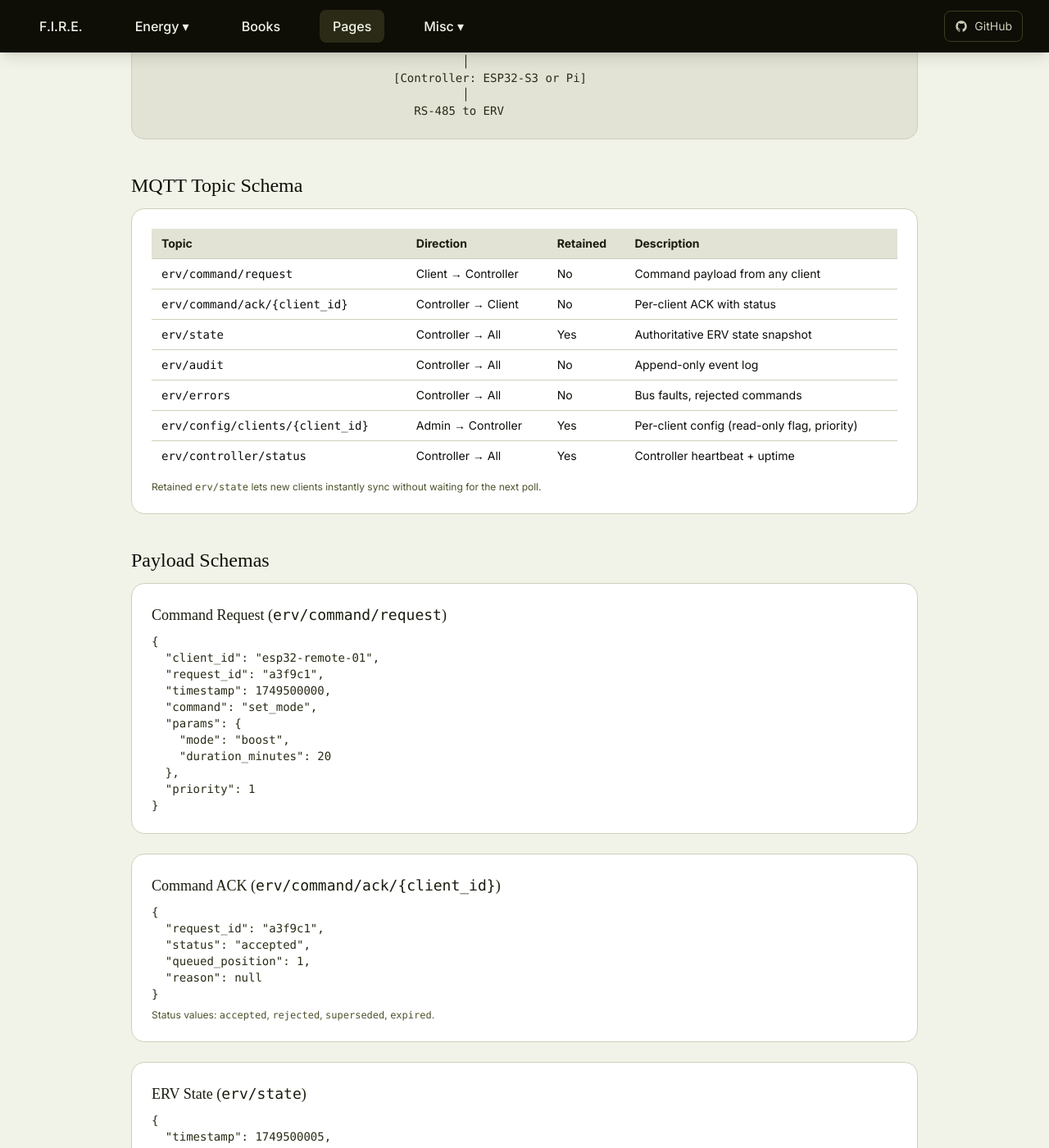
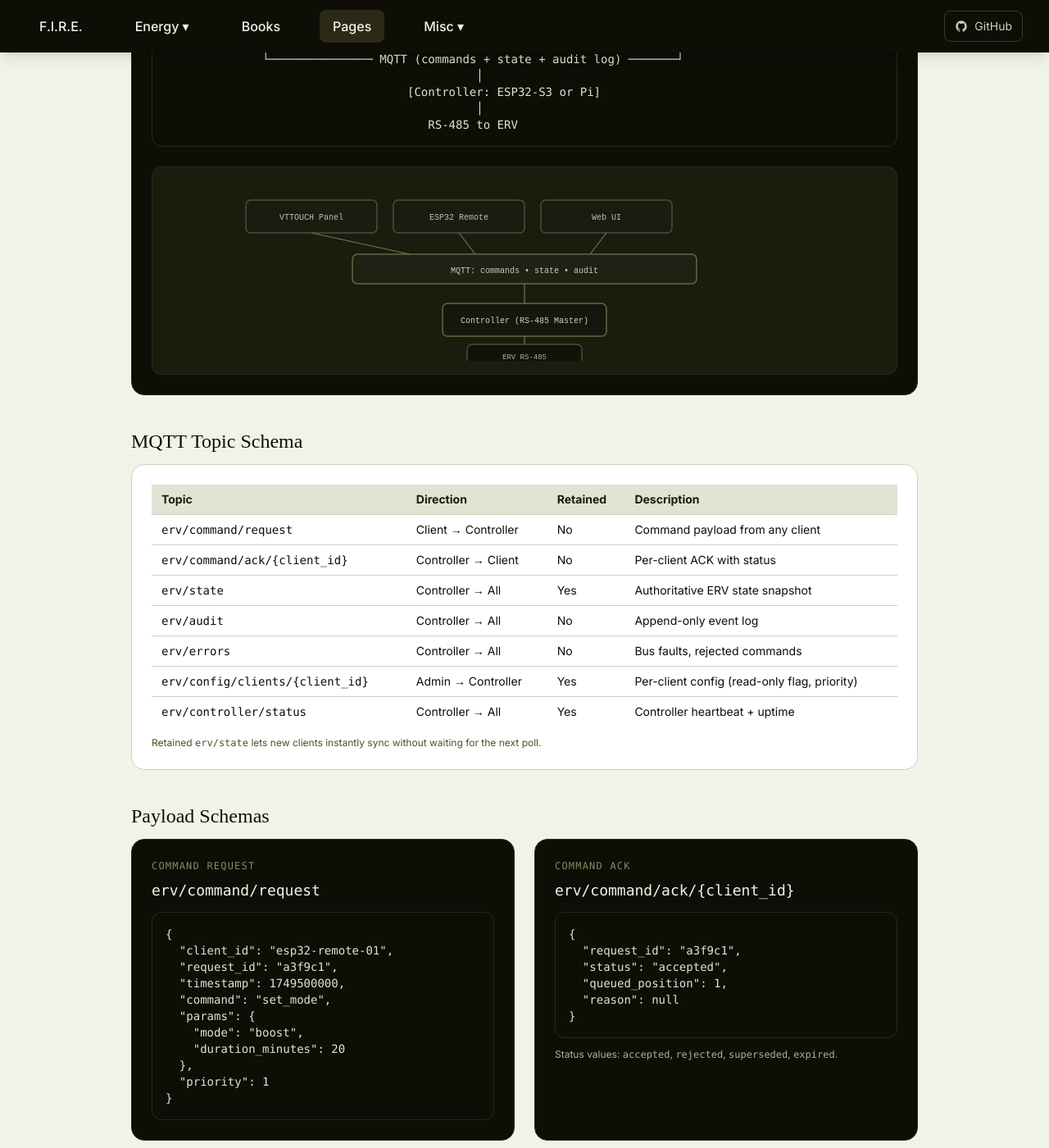
Before and after one commit to techmore/techmore.github.io, a Jekyll site: the page built from pages/erv-multi-controller-draft.html, in a window 1280 px wide and 1400 px high, scrolled down 852 px. Shown: the whole window at 82% size. Built offline with Jekyll 4.4.1, drawn with Linux system fonts in a browser that asks for light colours; nearby versions of some CDN libraries; some web fonts are replaced; some of the changed text lies outside the part shown.

Commit message:
Style ERV draft with dark cards and diagram

```diff
--- a/pages/erv-multi-controller-draft.html
+++ b/pages/erv-multi-controller-draft.html
@@ -37,15 +37,44 @@ title: ERV Multi-Controller Draft - Techmore
         </div>
       </div>
 
-      <div class="mt-10 bg-olive-100 rounded-2xl border border-olive-200 p-6">
-        <h2 class="text-2xl text-olive-950 mb-3">High-Level Architecture</h2>
-        <pre class="text-sm text-olive-800 font-mono whitespace-pre-wrap">[Client A: VTTOUCH Panel]      [Client B: ESP32-S3 Buttons]     [Client C: Web UI]
+      <div class="mt-10 bg-olive-950 rounded-2xl border border-olive-800 p-6">
+        <h2 class="text-2xl text-olive-50 mb-3">High-Level Architecture</h2>
+        <div class="bg-olive-900/70 rounded-xl border border-olive-800 p-4 mb-6">
+          <pre class="text-sm text-olive-100 font-mono whitespace-pre-wrap">[Client A: VTTOUCH Panel]      [Client B: ESP32-S3 Buttons]     [Client C: Web UI]
               │                            │                             │
               └─────────────── MQTT (commands + state + audit log) ───────┘
                                              │
                                    [Controller: ESP32-S3 or Pi]
                                              │
                                       RS-485 to ERV</pre>
+        </div>
+        <div class="bg-olive-900 rounded-xl border border-olive-800 p-4 overflow-x-auto">
+          <svg viewBox="0 0 720 220" width="100%" style="display:block;max-width:720px;margin:0 auto;">
+            <rect x="20" y="24" width="160" height="40" rx="6" fill="oklch(22% 0.02 110)" stroke="oklch(42% 0.04 110)" stroke-width="1.5"/>
+            <text x="100" y="48" fill="oklch(80% 0.03 110)" font-size="10" text-anchor="middle" font-family="monospace">VTTOUCH Panel</text>
+
+            <rect x="200" y="24" width="160" height="40" rx="6" fill="oklch(22% 0.02 110)" stroke="oklch(42% 0.04 110)" stroke-width="1.5"/>
+            <text x="280" y="48" fill="oklch(80% 0.03 110)" font-size="10" text-anchor="middle" font-family="monospace">ESP32 Remote</text>
+
+            <rect x="380" y="24" width="160" height="40" rx="6" fill="oklch(22% 0.02 110)" stroke="oklch(42% 0.04 110)" stroke-width="1.5"/>
+            <text x="460" y="48" fill="oklch(80% 0.03 110)" font-size="10" text-anchor="middle" font-family="monospace">Web UI</text>
+
+            <rect x="150" y="90" width="420" height="36" rx="6" fill="oklch(24% 0.02 110)" stroke="oklch(50% 0.05 110)" stroke-width="1.5"/>
+            <text x="360" y="113" fill="oklch(84% 0.03 110)" font-size="10" text-anchor="middle" font-family="monospace">MQTT: commands • state • audit</text>
+
+            <rect x="260" y="150" width="200" height="40" rx="6" fill="oklch(20% 0.02 110)" stroke="oklch(50% 0.05 110)" stroke-width="1.5"/>
+            <text x="360" y="174" fill="oklch(85% 0.03 110)" font-size="10" text-anchor="middle" font-family="monospace">Controller (RS-485 Master)</text>
+
+            <rect x="290" y="200" width="140" height="28" rx="6" fill="oklch(18% 0.02 110)" stroke="oklch(42% 0.04 110)" stroke-width="1.5"/>
+            <text x="360" y="218" fill="oklch(75% 0.03 110)" font-size="9" text-anchor="middle" font-family="monospace">ERV RS-485</text>
+
+            <line x1="100" y1="64" x2="220" y2="90" stroke="oklch(55% 0.04 110)" stroke-width="1.2"/>
+            <line x1="280" y1="64" x2="300" y2="90" stroke="oklch(55% 0.04 110)" stroke-width="1.2"/>
+            <line x1="460" y1="64" x2="440" y2="90" stroke="oklch(55% 0.04 110)" stroke-width="1.2"/>
+            <line x1="360" y1="126" x2="360" y2="150" stroke="oklch(55% 0.04 110)" stroke-width="1.2"/>
+            <line x1="360" y1="190" x2="360" y2="200" stroke="oklch(55% 0.04 110)" stroke-width="1.2"/>
+          </svg>
+        </div>
       </div>
 
       <div class="mt-10">
@@ -111,10 +140,11 @@ title: ERV Multi-Controller Draft - Techmore
 
       <div class="mt-10">
         <h2 class="text-2xl text-olive-950 mb-3">Payload Schemas</h2>
-        <div class="grid gap-6">
-          <div class="bg-white rounded-2xl border border-olive-200 p-6">
-            <h3 class="text-lg text-olive-900 mb-2">Command Request (<code>erv/command/request</code>)</h3>
-            <pre class="text-sm text-olive-800 font-mono whitespace-pre-wrap">{
+        <div class="grid gap-6 lg:grid-cols-2">
+          <div class="bg-olive-950 rounded-2xl border border-olive-800 p-6">
+            <p class="text-xs font-mono tracking-widest uppercase text-olive-400 mb-2">Command Request</p>
+            <h3 class="text-lg text-olive-50 mb-3"><code>erv/command/request</code></h3>
+            <pre class="text-sm text-olive-100 font-mono whitespace-pre-wrap bg-olive-900/70 border border-olive-800 rounded-xl p-4">{
   "client_id": "esp32-remote-01",
   "request_id": "a3f9c1",
   "timestamp": 1749500000,
@@ -126,19 +156,21 @@ title: ERV Multi-Controller Draft - Techmore
   "priority": 1
 }</pre>
           </div>
-          <div class="bg-white rounded-2xl border border-olive-200 p-6">
-            <h3 class="text-lg text-olive-900 mb-2">Command ACK (<code>erv/command/ack/{client_id}</code>)</h3>
-            <pre class="text-sm text-olive-800 font-mono whitespace-pre-wrap">{
+          <div class="bg-olive-950 rounded-2xl border border-olive-800 p-6">
+            <p class="text-xs font-mono tracking-widest uppercase text-olive-400 mb-2">Command ACK</p>
+            <h3 class="text-lg text-olive-50 mb-3"><code>erv/command/ack/{client_id}</code></h3>
+            <pre class="text-sm text-olive-100 font-mono whitespace-pre-wrap bg-olive-900/70 border border-olive-800 rounded-xl p-4">{
   "request_id": "a3f9c1",
   "status": "accepted",
   "queued_position": 1,
   "reason": null
 }</pre>
-            <p class="text-xs text-olive-600 mt-2">Status values: <code>accepted</code>, <code>rejected</code>, <code>superseded</code>, <code>expired</code>.</p>
+            <p class="text-xs text-olive-300 mt-3">Status values: <code>accepted</code>, <code>rejected</code>, <code>superseded</code>, <code>expired</code>.</p>
           </div>
-          <div class="bg-white rounded-2xl border border-olive-200 p-6">
-            <h3 class="text-lg text-olive-900 mb-2">ERV State (<code>erv/state</code>)</h3>
-            <pre class="text-sm text-olive-800 font-mono whitespace-pre-wrap">{
+          <div class="bg-olive-950 rounded-2xl border border-olive-800 p-6">
+            <p class="text-xs font-mono tracking-widest uppercase text-olive-400 mb-2">ERV State</p>
+            <h3 class="text-lg text-olive-50 mb-3"><code>erv/state</code></h3>
+            <pre class="text-sm text-olive-100 font-mono whitespace-pre-wrap bg-olive-900/70 border border-olive-800 rounded-xl p-4">{
   "timestamp": 1749500005,
   "mode": "boost",
   "fan_speed": 3,
@@ -151,9 +183,10 @@ title: ERV Multi-Controller Draft - Techmore
   "last_command_source": "esp32-remote-01"
 }</pre>
           </div>
-          <div class="bg-white rounded-2xl border border-olive-200 p-6">
-            <h3 class="text-lg text-olive-900 mb-2">Audit Entry (<code>erv/audit</code>)</h3>
-            <pre class="text-sm text-olive-800 font-mono whitespace-pre-wrap">{
+          <div class="bg-olive-950 rounded-2xl border border-olive-800 p-6">
+            <p class="text-xs font-mono tracking-widest uppercase text-olive-400 mb-2">Audit Entry</p>
+            <h3 class="text-lg text-olive-50 mb-3"><code>erv/audit</code></h3>
+            <pre class="text-sm text-olive-100 font-mono whitespace-pre-wrap bg-olive-900/70 border border-olive-800 rounded-xl p-4">{
   "timestamp": 1749500000,
   "client_id": "esp32-remote-01",
   "request_id": "a3f9c1",
```
